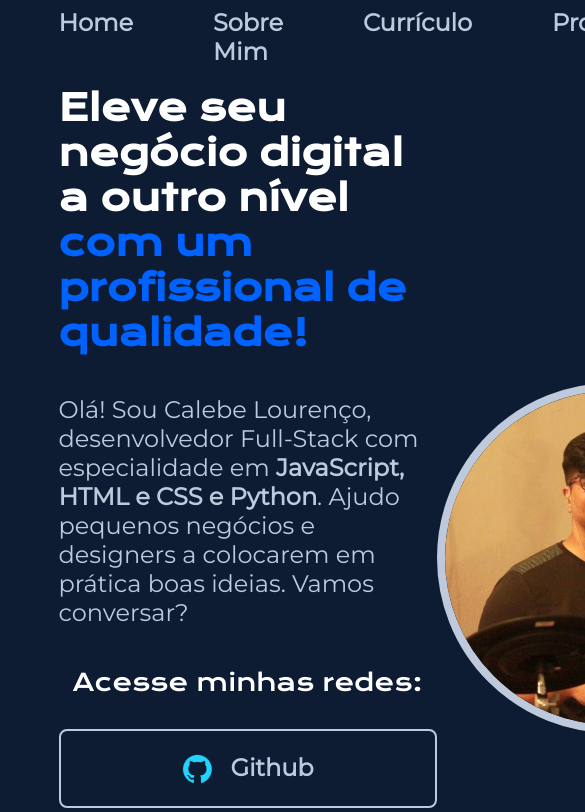
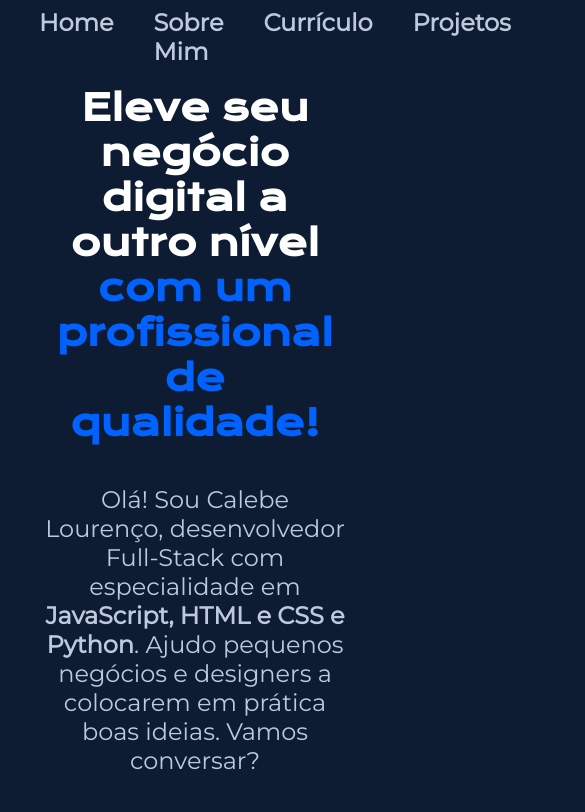
Before and after one commit to CalebeLouGer/portifolio, a plain HTML site: page portifolio/index.html in a window 390 px wide. Shown: the top 812 px of the page, 585 px wide, since content can reach past the window. Drawn offline with nearby package versions, Linux system fonts and the light colour scheme.

Commit message:
Adiciona js ao projeto | Incompleto

```diff
--- /dev/null
+++ b/portifolio/script/app.js
@@ -0,0 +1,4 @@
+    function toggleMenu() {
+      const nav = document.getElementById('cabecalho__menu');
+      nav.classList.toggle('active');
+    }
--- a/portifolio/style/style.css
+++ b/portifolio/style/style.css
@@ -132,3 +132,35 @@ body{
     cursor: pointer;
     color: #007bff;
 }
+
+
+@media (max-width: 768px) {
+    .container{
+        flex-direction: column;
+        padding: 5% 10%;
+        gap: 40px;
+        font-size: small;
+    }
+    .container__apresentacao{
+        width: 100%;
+        text-align: center;
+        align-items: center;
+    }
+    .container__apresentacao__links{
+        flex-direction: column;
+        width: 100%;
+    }
+    .container__apresentacao__links__redes{
+        width: 100%;
+    }
+    .container__img_perfil{
+        width: 250px;
+    }
+    .cabecalho{
+        padding: 2% 0 0 10%;
+    }
+    .cabecalho__menu{
+        gap: 40px;
+
+    }
+}
```
Also changed, not shown: portifolio/curriculo.html (+1 -0 lines).
